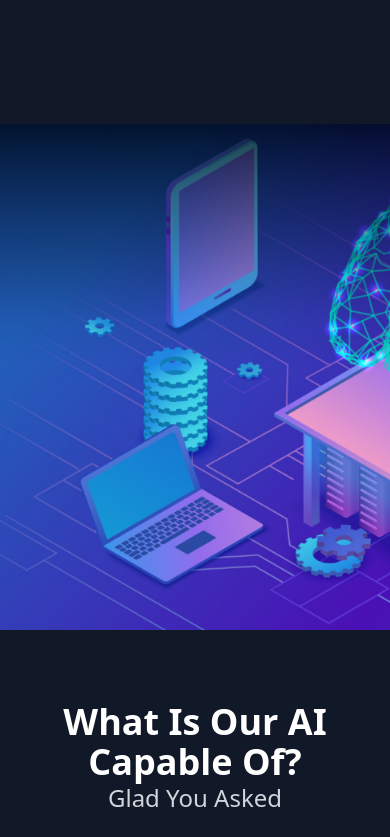
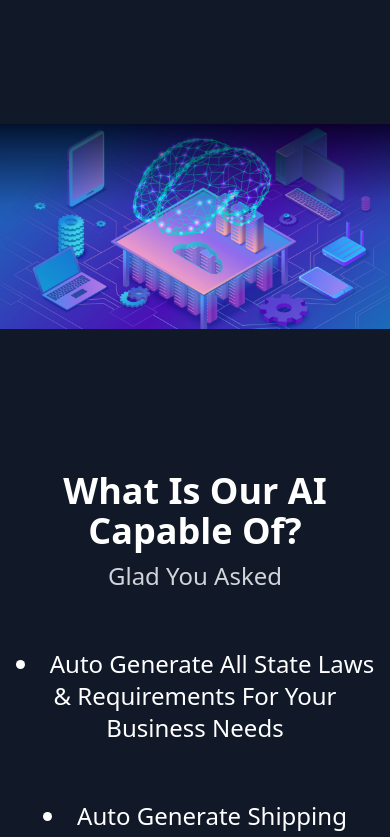
Before and after one commit to Juleslazarus/ai-mock-business, a website: page index.html in a window 390 px wide. Shown: the part 540-1377 px from the top of the page. Drawn offline with Linux system fonts and the light colour scheme.

Commit message:
added some styles to mobile response

```diff
--- a/index.html
+++ b/index.html
@@ -31,7 +31,7 @@
         <div id="bannerOne" class="h-[60vh] w-[100%] mt-[8em]"></div>
     </section>
     <section id="learnMore" class="w-[100%] grid justify-center gap-[-1em]">
-        <h1 class="text-4xl font-bold text-white text-center mt-[2em]">What Is Our AI Capable Of? </h1>
+        <h1 id="hero2Text" class="text-4xl font-bold text-white text-center mt-[2em]">What Is Our AI Capable Of? </h1>
         <h1 class="text-2xl  text-gray-300 text-center">Glad You Asked</h1>
             <li class="text-2xl text-white text-center mt-[2em] p-2">Auto Generate All State Laws & Requirements For Your Business Needs</li>
             <li class="text-2xl text-white text-center mt-[2em]">Auto Generate Shipping Policies, Returns Policies, Terms Of Service, Etc</li>
@@ -41,5 +41,10 @@
         </div>
     </section>
     <div id="bannerTwo" class="h-[30vh] w-full mt-[8em]"></div>
+    <section id="orderForm" class="w-[100vw] h-[]">
+        <h1 class="text-white text-center text-4xl">Compare Packages:</h1>
+        <div class="h-[100%] w-100% bg-blue-500">
+        </div>
+    </section>
 </body>
 </html>
--- a/main.scss
+++ b/main.scss
@@ -2,6 +2,9 @@
     box-sizing: border-box;
     padding: 0;
     margin: 0;
+}
+html {
+    scroll-behavior: smooth;
 }
 #mockstudiosText {
     transition: all .4s;
@@ -29,8 +32,13 @@
 }
 @media all and (max-width: 700px) {
 
-    #heroTextCont {
+    #bannerOne {
         width: 100%;
         justify-content: center;
+        background-size: contain;
+        margin-bottom: -15em;
+    }
+    #hero2Text {
+        padding: .25em;
     }
 }
```
Also changed, not shown: main.css, main.min.css, tailwind.css.
